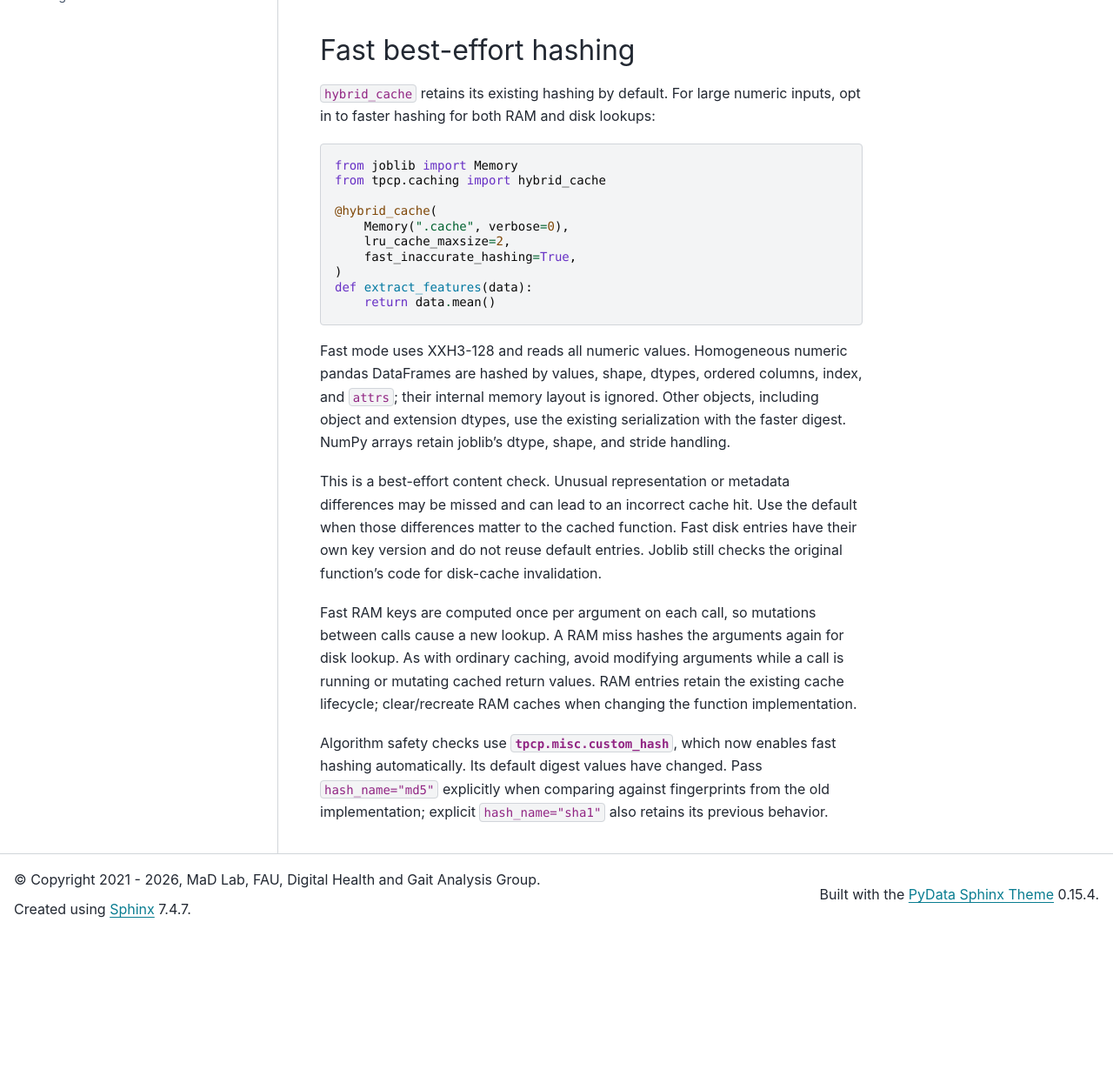
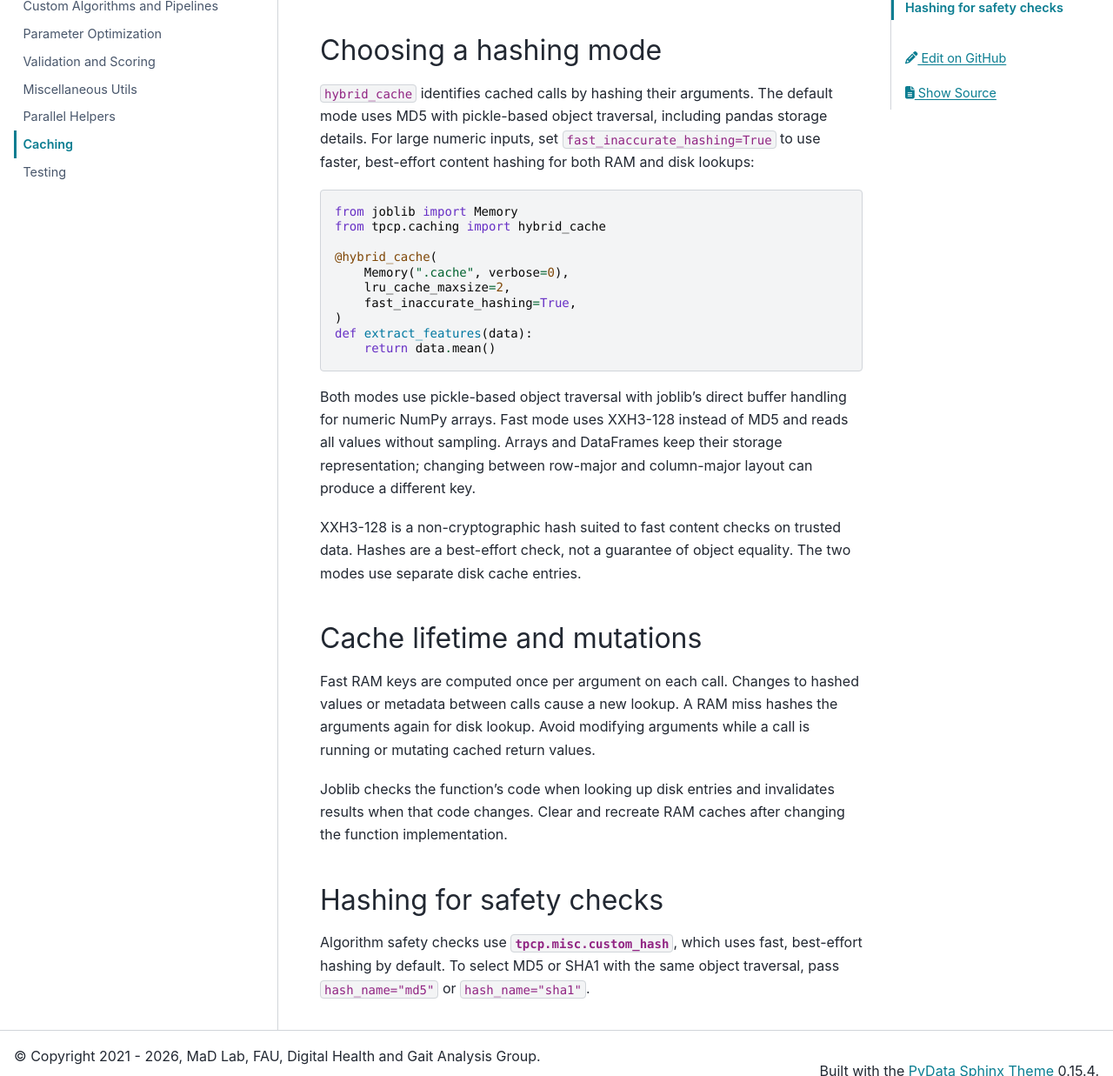
Before and after one commit to mad-lab-fau/tpcp, a Sphinx documentation site: the page built from docs/modules/caching.rst, in a window 1280 px wide and 1400 px high, scrolled down 348 px, cut to the strip 163-1400 px from the top of the window. Shown: the whole strip at 87% size. Built offline with Sphinx 7.4.7 and the PyData theme 0.15.4, drawn with Linux system fonts in a browser that asks for light colours; pages that are not in the unit, such as notebooks, are missing from menus; before the commit the page ends 1586 px from its top, so only the background shows below that; some of the changed text lies outside the part shown.

Commit message:
Keep storage representations in fast hashes
Use the existing joblib-derived traversal with XXH3-128 instead of a bespoke DataFrame representation. Layout normalization is unnecessary for the intended workloads; C/F changes may invalidate cached calls. Remove layout-equivalence tests and describe the hashing modes and cache lifecycle directly in the guide and API docs.

```diff
--- a/docs/modules/caching.rst
+++ b/docs/modules/caching.rst
@@ -22,11 +22,13 @@ Functions
     remove_any_cache
     get_ram_cache_obj
 
-Fast best-effort hashing
+Choosing a hashing mode
 -----------------------
 
-``hybrid_cache`` retains its existing hashing by default. For large numeric inputs,
-opt in to faster hashing for both RAM and disk lookups:
+``hybrid_cache`` identifies cached calls by hashing their arguments. The default
+mode uses MD5 with pickle-based object traversal, including pandas storage details.
+For large numeric inputs, set ``fast_inaccurate_hashing=True`` to use faster,
+best-effort content hashing for both RAM and disk lookups:
 
 .. code-block:: python
 
@@ -41,25 +43,31 @@ opt in to faster hashing for both RAM and disk lookups:
     def extract_features(data):
         return data.mean()
 
-Fast mode uses XXH3-128 and reads all numeric values. Homogeneous numeric pandas
-DataFrames are hashed by values, shape, dtypes, ordered columns, index, and
-``attrs``; their internal memory layout is ignored. Other objects, including
-object and extension dtypes, use the existing serialization with the faster
-digest. NumPy arrays retain joblib's dtype, shape, and stride handling.
+Both modes use pickle-based object traversal with joblib's direct buffer handling
+for numeric NumPy arrays. Fast mode uses XXH3-128 instead of MD5 and reads all
+values without sampling. Arrays and DataFrames keep their storage representation;
+changing between row-major and column-major layout can produce a different key.
 
-This is a best-effort content check. Unusual representation or metadata differences
-may be missed and can lead to an incorrect cache hit. Use the default when those
-differences matter to the cached function. Fast disk entries have their own key
-version and do not reuse default entries. Joblib still checks the original
-function's code for disk-cache invalidation.
+XXH3-128 is a non-cryptographic hash suited to fast content checks on trusted data.
+Hashes are a best-effort check, not a guarantee of object equality. The two modes
+use separate disk cache entries.
 
-Fast RAM keys are computed once per argument on each call, so mutations between
-calls cause a new lookup. A RAM miss hashes the arguments again for disk lookup.
-As with ordinary caching, avoid modifying arguments while a call is running or
-mutating cached return values. RAM entries retain the existing cache lifecycle;
-clear/recreate RAM caches when changing the function implementation.
+Cache lifetime and mutations
+----------------------------
 
-Algorithm safety checks use :func:`tpcp.misc.custom_hash`, which now enables fast
-hashing automatically. Its default digest values have changed. Pass
-``hash_name="md5"`` explicitly when comparing against fingerprints from the old
-implementation; explicit ``hash_name="sha1"`` also retains its previous behavior.
+Fast RAM keys are computed once per argument on each call. Changes to hashed
+values or metadata between calls cause a new lookup. A RAM miss hashes the
+arguments again for disk lookup. Avoid modifying arguments while a call is running
+or mutating cached return values.
+
+Joblib checks the function's code when looking up disk entries and invalidates
+results when that code changes. Clear and recreate RAM caches after changing the
+function implementation.
+
+Hashing for safety checks
+-------------------------
+
+Algorithm safety checks use :func:`tpcp.misc.custom_hash`, which uses fast,
+best-effort hashing by default. To select MD5 or SHA1 with the same object
+traversal, pass
+``hash_name="md5"`` or ``hash_name="sha1"``.
```
Also changed, not shown: CHANGELOG.md (+5 -5 lines), 4 other files.
